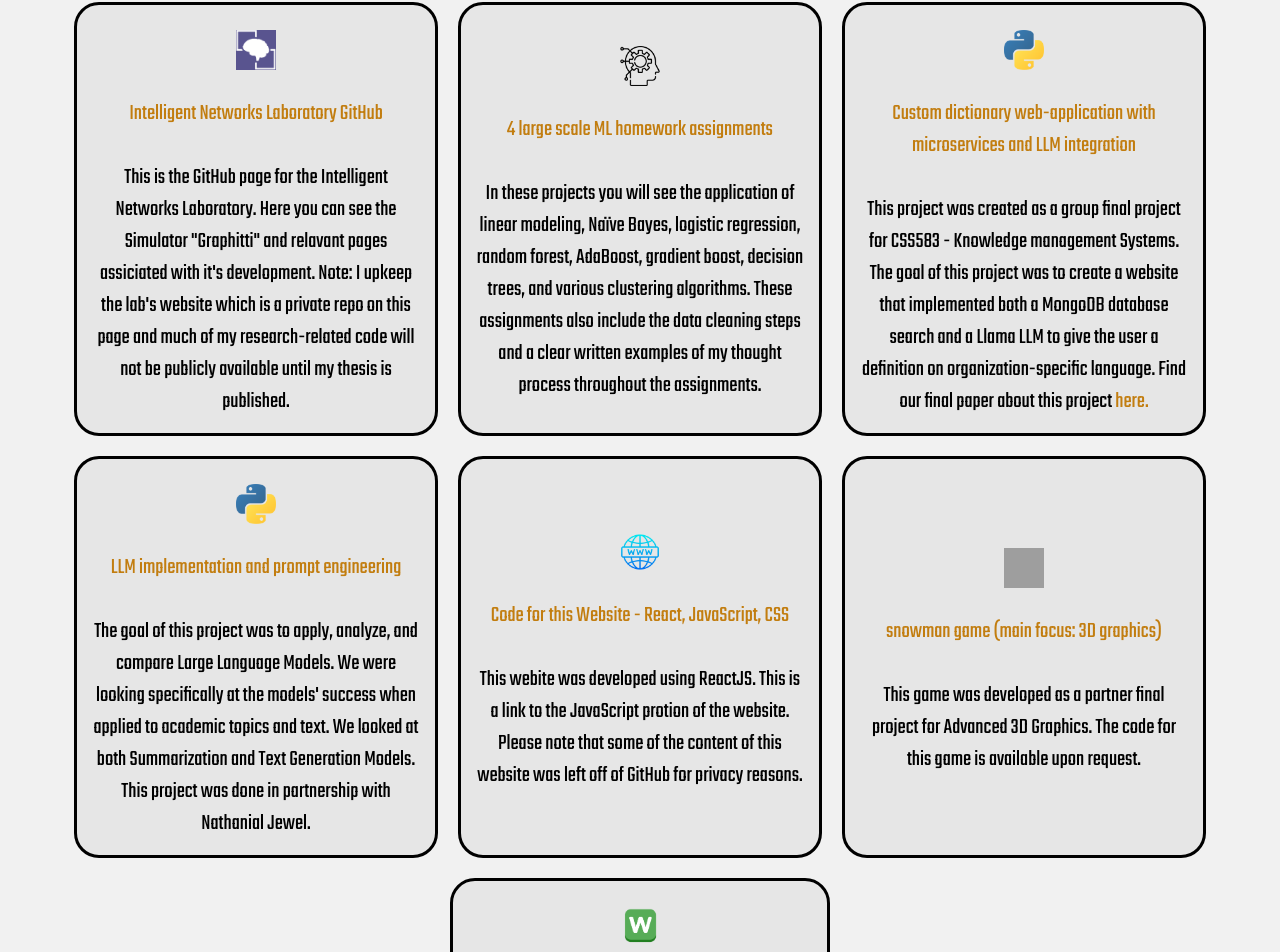
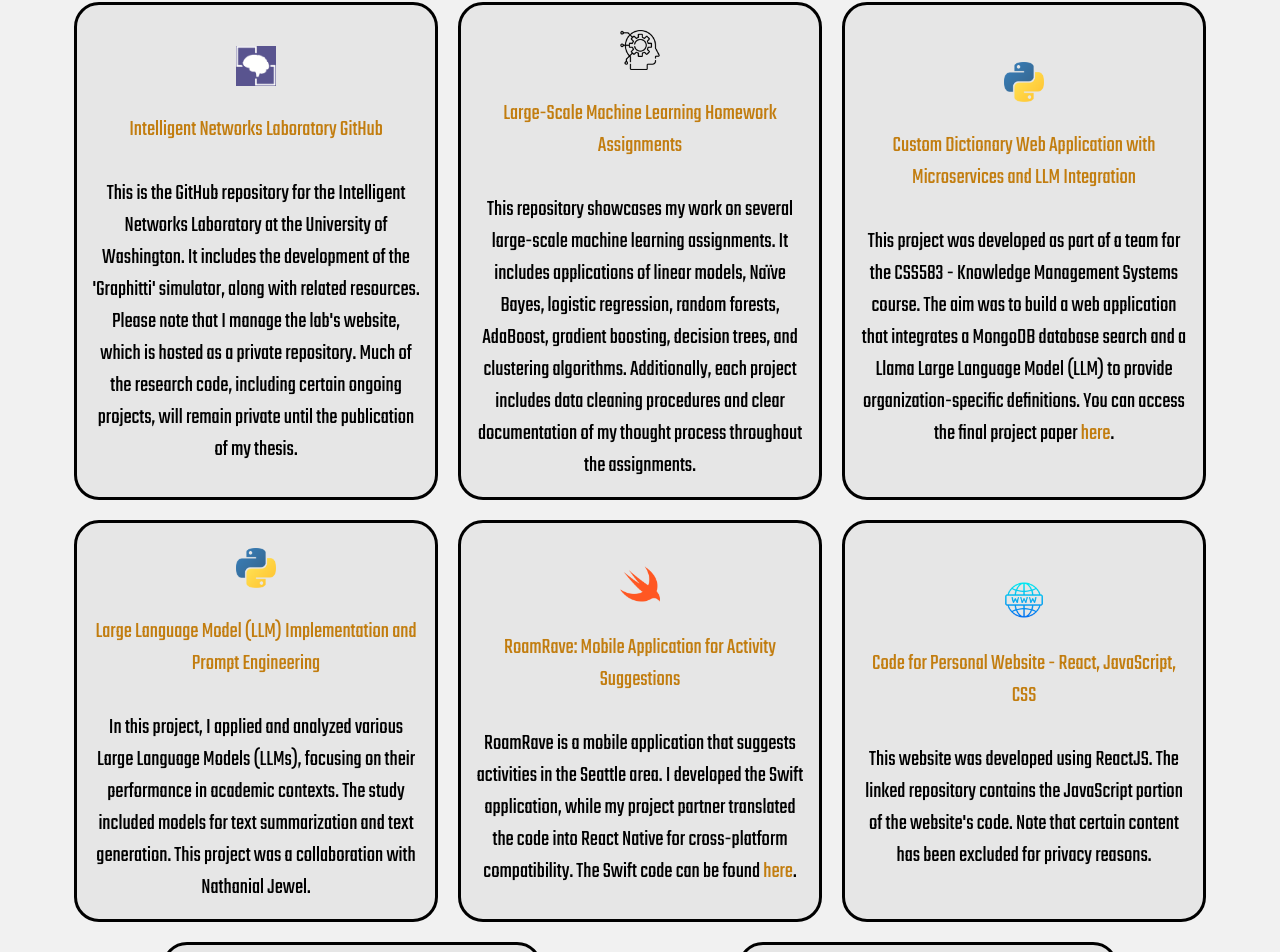
Before and after one commit to marinarosenwald/personalWebsite, a React (Create React App) app: page /code in a window 1280 px wide. Shown: the part 302-1254 px from the top of the page. Built offline with nearby package versions, Linux system fonts and the light colour scheme; grey boxes are pictures that could not be loaded.

Commit message:
adding a project to the code page + formatting header fix

```diff
--- a/src/pages/Code.js
+++ b/src/pages/Code.js
@@ -7,6 +7,7 @@
 import snowman from "../photos/snowman.png";
 import ml from "../photos/ML.png";
 import INL from "../photos/INL_Logo.png"
+import swiftIcon from "../photos/swiftIcon.png"
 
 function Box({ children, ...props }) {
   return <div {...props}>{children}</div>
@@ -18,51 +19,58 @@
     src: INL,
     alt: "Lab",
     text: "Intelligent Networks Laboratory GitHub",
-    context: "This is the GitHub page for the Intelligent Networks Laboratory. Here you can see the Simulator \"Graphitti\" and relavant pages assiciated with it's development. \nNote: I upkeep the lab's website which is a private repo on this page and much of my research-related code will not be publicly available until my thesis is published."
+    context: "This is the GitHub repository for the Intelligent Networks Laboratory at the University of Washington. It includes the development of the 'Graphitti' simulator, along with related resources. Please note that I manage the lab's website, which is hosted as a private repository. Much of the research code, including certain ongoing projects, will remain private until the publication of my thesis."
   },
   {
     link: 'https://github.com/marinarosenwald/CSS581MachineLearningHomework',
     src: ml,
     alt: "MLIcon",
-    text: "4 large scale ML homework assignments",
-    context: "In these projects you will see the application of linear modeling, Naïve Bayes, logistic regression, random forest, AdaBoost, gradient boost, decision trees, and various clustering algorithms. These assignments also include the data cleaning steps and a clear written examples of my thought process throughout the assignments."
+    text: "Large-Scale Machine Learning Homework Assignments",
+    context: "This repository showcases my work on several large-scale machine learning assignments. It includes applications of linear models, Naïve Bayes, logistic regression, random forests, AdaBoost, gradient boosting, decision trees, and clustering algorithms. Additionally, each project includes data cleaning procedures and clear documentation of my thought process throughout the assignments."
   },
   {
     link: 'https://github.com/marinarosenwald/CSS583_KMS_Project',
     src: python,
     alt: "pythonIcon",
-    text: "Custom dictionary web-application with microservices and LLM integration",
-    context: `This project was created as a group final project for CSS583 - Knowledge management Systems. The goal of this project was to create a website that implemented both a MongoDB database search and a Llama LLM to give the user a definition on organization-specific language. Find our final paper about this project <a href="https://github.com/marinarosenwald/CSS583_KMS_Project/blob/main/CSS%20583_TeamFinalWriteup.pdf" style="color: rgb(194, 125, 15);">here.</a>`
+    text: "Custom Dictionary Web Application with Microservices and LLM Integration",
+    context: "This project was developed as part of a team for the CSS583 - Knowledge Management Systems course. The aim was to build a web application that integrates a MongoDB database search and a Llama Large Language Model (LLM) to provide organization-specific definitions. You can access the final project paper <a href='https://github.com/marinarosenwald/CSS583_KMS_Project/blob/main/CSS%20583_TeamFinalWriteup.pdf' style='color: rgb(194, 125, 15);'>here</a>."
   },
   {
     link: 'https://github.com/marinarosenwald/CSS583_KMS_LLMs',
     src: python,
     alt: "pythonIcon",
-    text: "LLM implementation and prompt engineering",
-    context: "The goal of this project was to apply, analyze, and compare Large Language Models. We were looking specifically at the models' success when applied to academic topics and text. We looked at both Summarization and Text Generation Models. This project was done in partnership with Nathanial Jewel."
+    text: "Large Language Model (LLM) Implementation and Prompt Engineering",
+    context: "In this project, I applied and analyzed various Large Language Models (LLMs), focusing on their performance in academic contexts. The study included models for text summarization and text generation. This project was a collaboration with Nathanial Jewel."
+  },
+  {
+    link: 'https://github.com/marinarosenwald/RoamRaveApplication',
+    src: swiftIcon,
+    alt: "swiftIcon",
+    text: "RoamRave: Mobile Application for Activity Suggestions",
+    context: "RoamRave is a mobile application that suggests activities in the Seattle area. I developed the Swift application, while my project partner translated the code into React Native for cross-platform compatibility. The Swift code can be found <a href='https://github.com/marinarosenwald/RoamRaveApplication/tree/main/SwiftAppUI/RoamRave' style='color: rgb(194, 125, 15);'>here</a>."
   },
   {
     link: 'https://github.com/marinarosenwald/personalWebsite',
     src: web,
     alt: "webIcon",
-    text: "Code for this Website - React, JavaScript, CSS",
-    context: "This webite was developed using ReactJS. This is a link to the JavaScript protion of the website. Please note that some of the content of this website was left off of GitHub for privacy reasons."
+    text: "Code for Personal Website - React, JavaScript, CSS",
+    context: "This website was developed using ReactJS. The linked repository contains the JavaScript portion of the website's code. Note that certain content has been excluded for privacy reasons."
   },
   {
     link: 'https://marinarosenwald.github.io/CSS551FinalWebGL/',
     src: snowman,
     alt: "snowmanIcon",
-    text: "snowman game (main focus: 3D graphics)",
-    context: "This game was developed as a partner final project for Advanced 3D Graphics. The code for this game is available upon request."
-
+    text: "Snowman Game (Focus: 3D Graphics)",
+    context: "This 3D game was developed as part of a partner project for the Advanced 3D Graphics course. The project showcases the use of WebGL for creating interactive 3D graphics. The game code is available upon request."
   },
   {
     link: 'https://github.com/marinarosenwald/PythonWordle',
     src: wordle,
     alt: "wordleIcon",
-    text: "Recreating Wordle - Python",
-    context: "This was a fun project that I did in an evening because my mom was disappointed that she could only play one word a day in wordle."
-  },
+    text: "Wordle Recreation in Python",
+    context: "This project is a personal recreation of the popular word game 'Wordle,' built using Python. I developed it after realizing my mother could only play one word per day and wanted to expand the experience."
+  }
+
   //   {
   //     link: 'https://github.com/marinarosenwald/interviewPrep',
   //     src: python,
@@ -88,7 +96,7 @@
       <br></br>
       <div id="ousideBox">
         <Box class="boxH" id="disclaimer">
-          <h1 style={{ color: 'rgb(194, 125, 15)', }}>Code</h1>
+          <h1 style={{ color: 'rgb(194, 125, 15)', textAlign: 'center' }}>Code</h1>
           <p style={{margin: 8, fontSize: '1.4rem', }}>Please note that some repos may be private. Contact me @marinarosenwald@gmail.com for access.</p>
         </Box>
       </div>
--- a/src/pages/PersonalBlog.js
+++ b/src/pages/PersonalBlog.js
@@ -377,7 +377,7 @@
   return (
     <div id="PersonalBlog">
       <Box class="boxH" id="disclaimer">
-        <h1 style={{ color: 'rgb(194, 125, 15)', }}>Personal Blog</h1>
+        <h1 style={{ color: 'rgb(194, 125, 15)',textAlign: 'center' }}>Personal Blog</h1>
         <p style={{margin: 8, fontSize: '1.4rem', }}>Below are some photo highlights of my trips since March of 2023</p>
         <p style={{margin: 8, fontSize: '1.4rem', }}>Places include: Spain, Italy, Menorca, San Francisco, Santa Barbra, SLO, Los Angeles, Lake Alice, Snoqualmie Pass, Spokane, Red Buffs, Newport OR, Luisville CO, Seattle</p>
       </Box>
```
Also changed, not shown: src/photos/swiftIcon.png (added).
